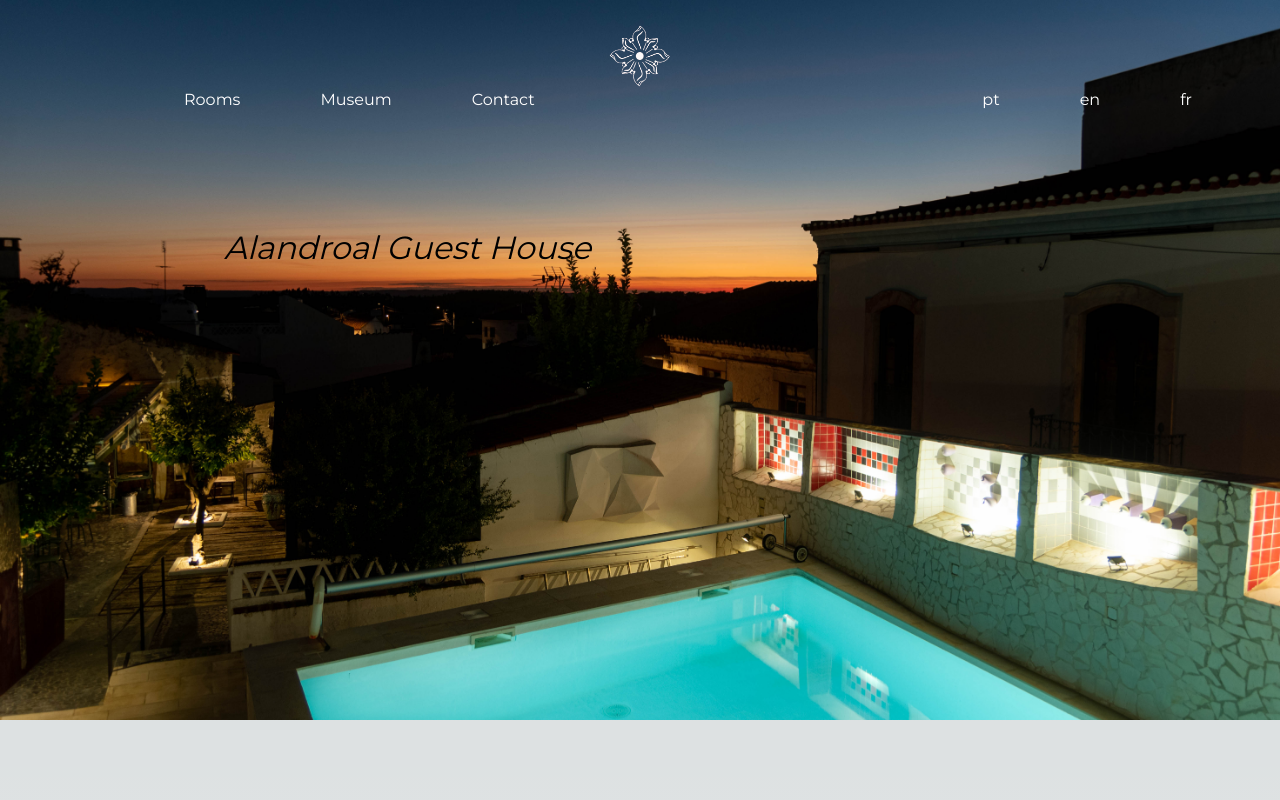
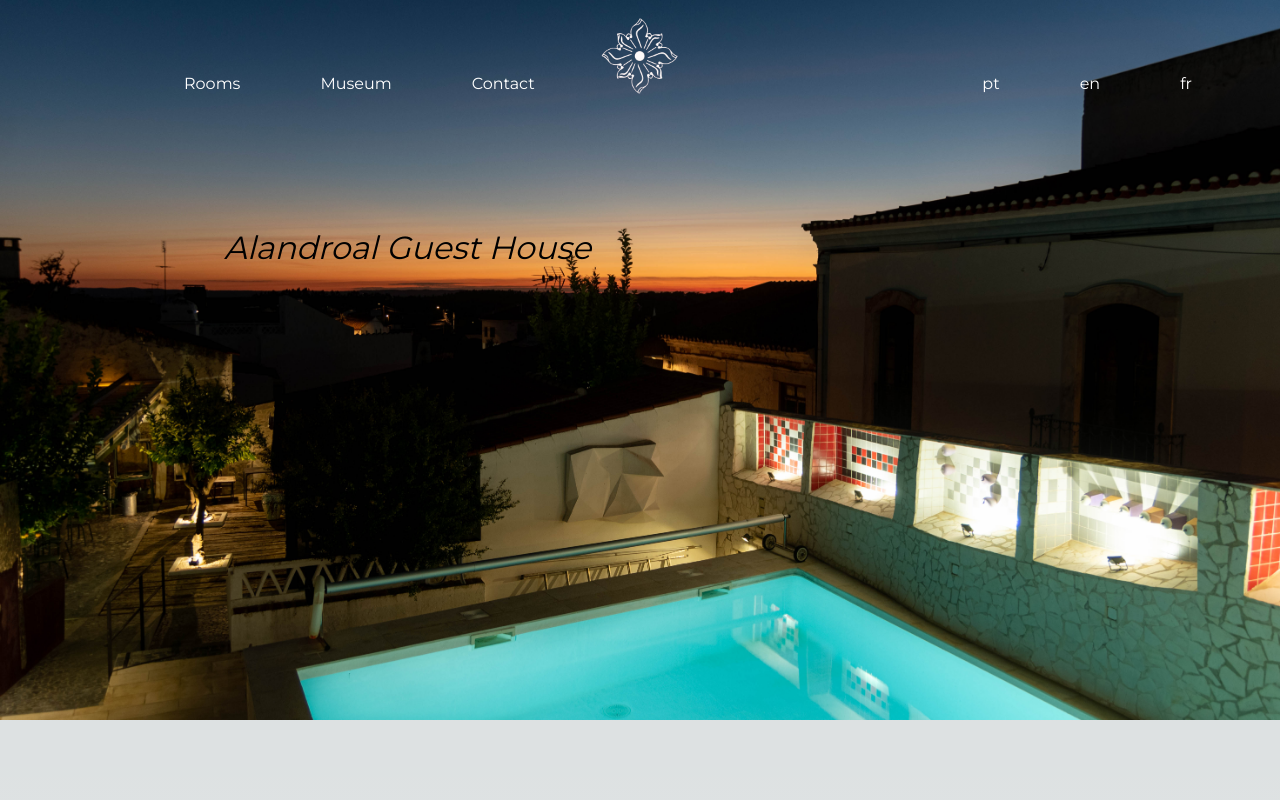
Before and after one commit to joaorsmatos02/AlandroalGuestHouse, a Next.js app: page / in a window 1280 px wide. Shown: the top 800 px of the page. Built offline with nearby package versions, Linux system fonts and the light colour scheme.

Commit message:
fixed buttons

```diff
--- a/src/app/components/navbar/Navbar.module.css
+++ b/src/app/components/navbar/Navbar.module.css
@@ -23,7 +23,7 @@
   padding: 0;
   display: flex;
   padding-left: 10em;
-  padding-top: 4em;
+  padding-top: 3em;
 }
 
 .navigation li {
--- a/src/app/components/navbar/Navbar.tsx
+++ b/src/app/components/navbar/Navbar.tsx
@@ -42,7 +42,7 @@ export default function NavBar() {
           alt="Logo"
           layout='fill'
           objectFit='contain'
-          style={{ padding: '1.5em' }}
+          style={{ padding: '1em', zIndex: '-1' }}
         />
         <ul className={styles.navigation}>
           <li>
```
